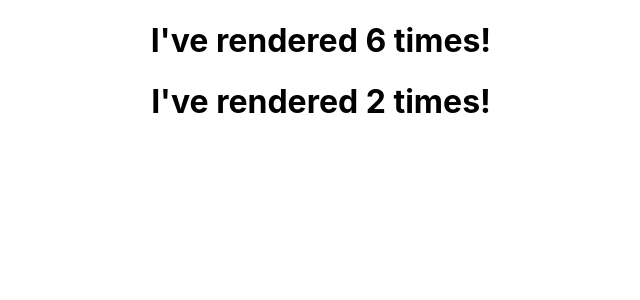
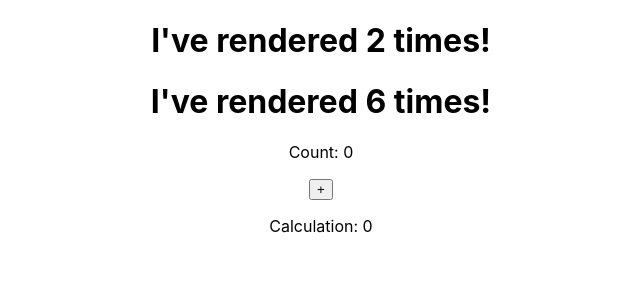
Before and after one commit to mdnasirdmt/reactProject, a React (Create React App) app in the folder react course/use_effect/: page / in a window 1280 px wide. Shown: the top 300 px of the page, without its empty margins (319-959 px from the left). Built offline with nearby package versions, Linux system fonts and the light colour scheme.

Commit message:
timer app created

```diff
--- a/react course/use_effect/src/App.js
+++ b/react course/use_effect/src/App.js
@@ -1,12 +1,14 @@
 
 import './App.css';
-import Timer1 from './components/Timer1';
-import Timer from './components/Timer';
+import Timer from './components/Timer1';
+import Timer1 from './components/Timer';
+import { Calculation } from './components/Calculation';
 function App() {
   return (
     <div className="App">
       <Timer/>
       <Timer1/>
+      <Calculation/>
     </div>
   );
 }
--- /dev/null
+++ b/react course/use_effect/src/components/Calculation.js
@@ -0,0 +1,24 @@
+import React, { useState, useEffect } from 'react'
+
+export const Calculation = () => {
+
+    const [count, setCount] = useState(0);
+    const [calculation, setCalculation] = useState(0);
+
+    useEffect(() => {
+
+        setCalculation(() => count * 2);
+
+        }, [count])
+
+
+    return (
+
+        <>
+            <p>Count: {count}</p>
+                <button onClick={() => setCount((c) => c + 1)}> + </button>
+            <p>Calculation: {calculation}</p>
+        </>
+
+    )
+}
```
